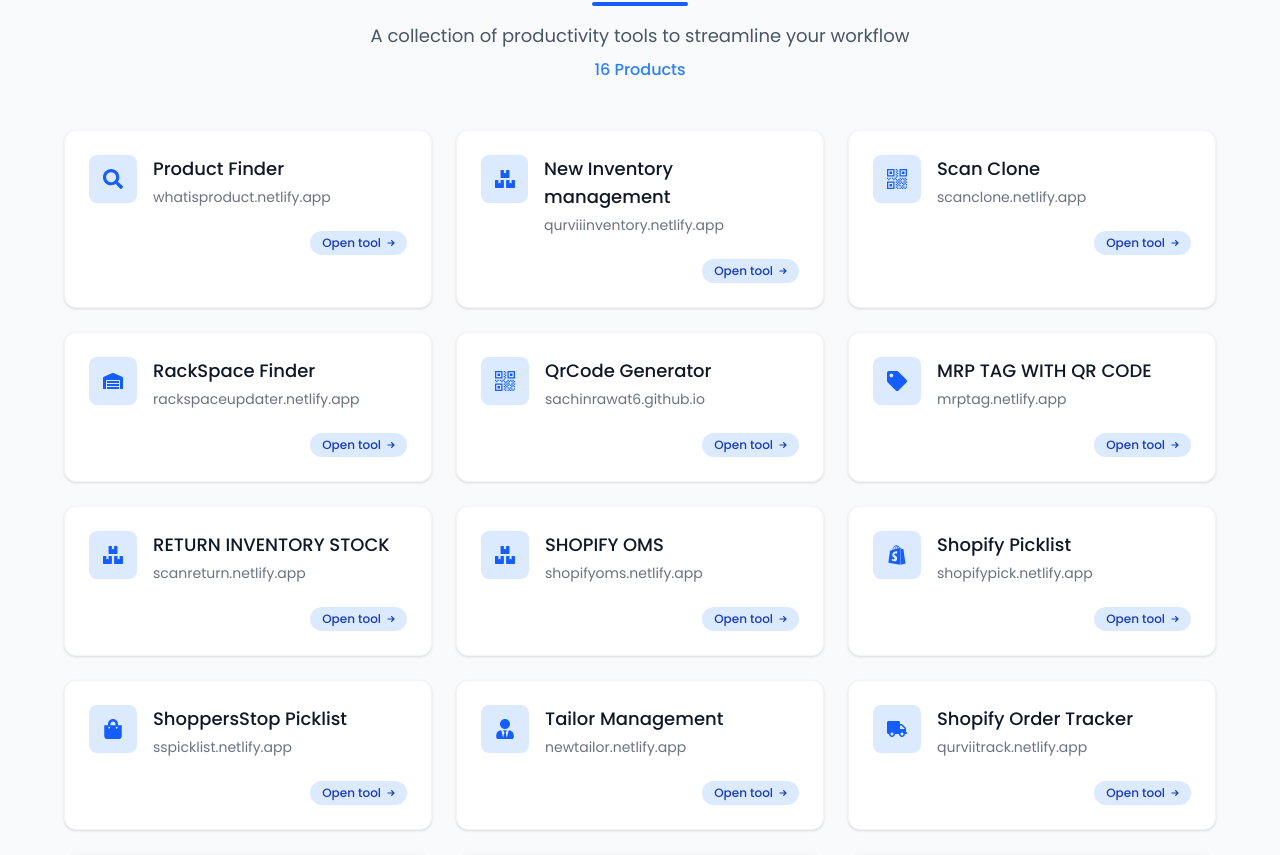
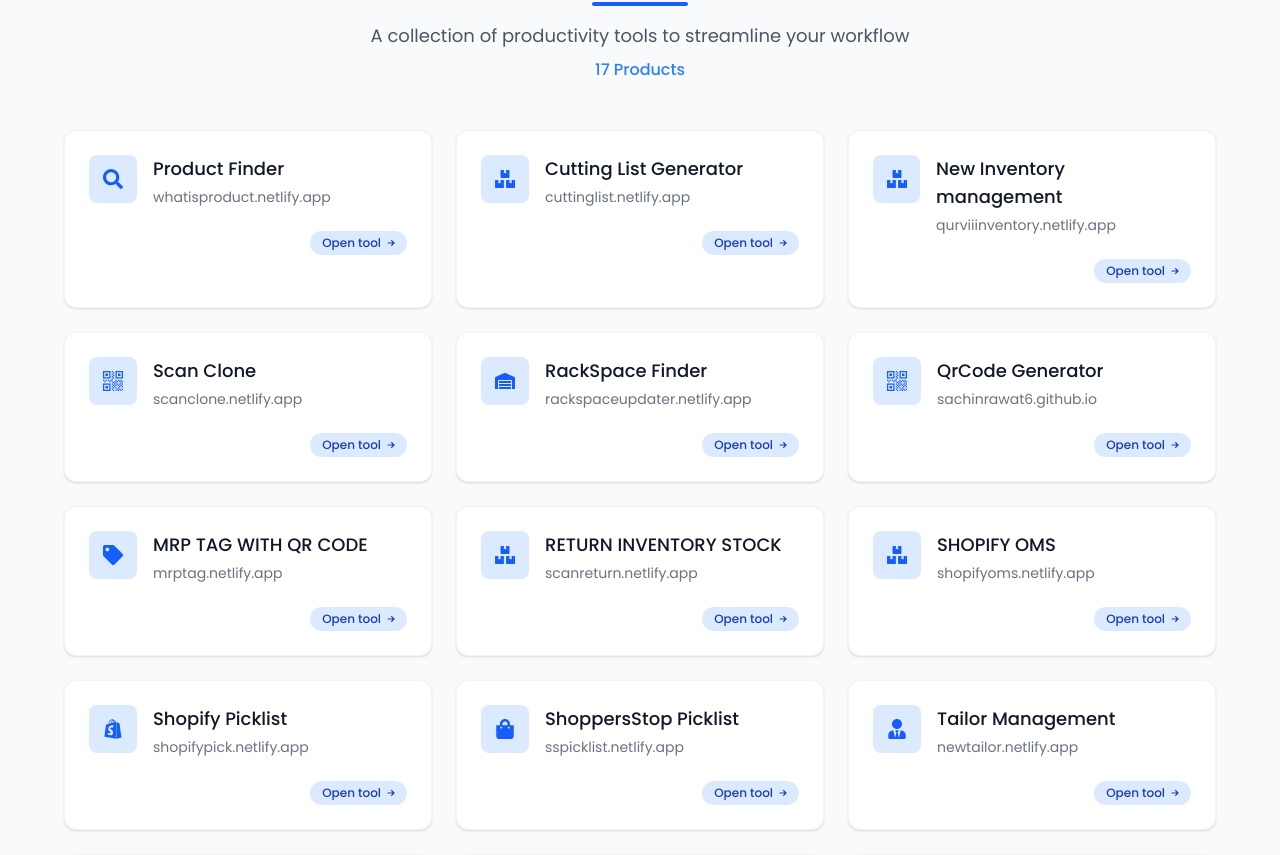
Before and after one commit to Sachinrawat6/tool, a React (Vite) app: page / in a window 1280 px wide. Shown: the part 958-1813 px from the top of the page. Built offline with nearby package versions, Linux system fonts and the light colour scheme.

Commit message:
cutting list app added

```diff
--- a/src/components/Tools.jsx
+++ b/src/components/Tools.jsx
@@ -23,6 +23,11 @@
     header: "Product Finder",
     url: "https://whatisproduct.netlify.app/",
     icon: <FaSearch />,
+  },
+   {
+    header: "Cutting List Generator",
+    url: "https://cuttinglist.netlify.app",
+    icon: <FaBoxes />,
   },
 
   {
```
